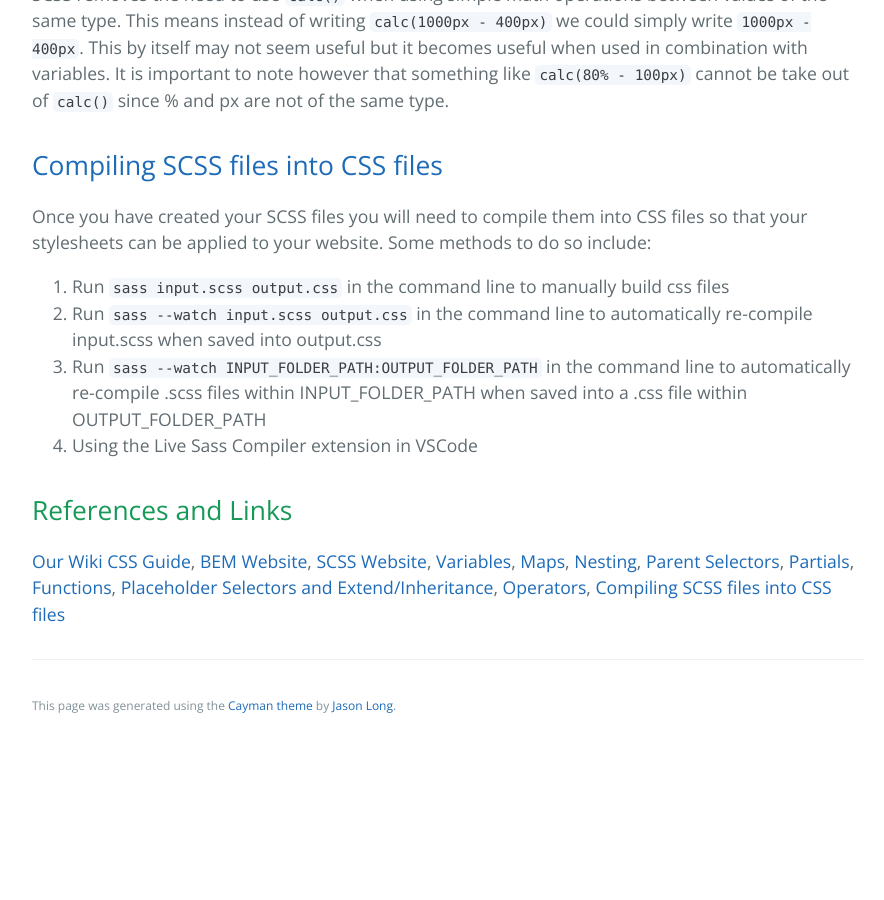
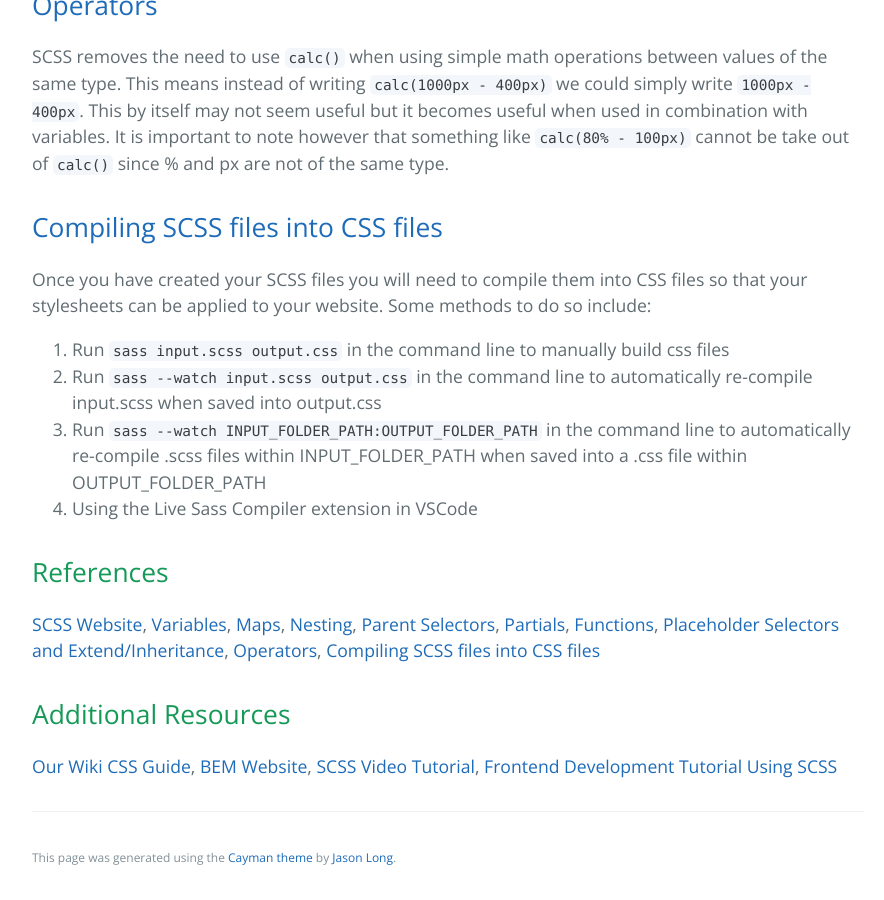
Before and after one commit to learning-software-engineering/learning-software-engineering.github.io, a Jekyll site: the page built from Topics/Tech_Stacks/SCSS.md, in a window 1280 px wide and 900 px high, scrolled down 8149 px. Shown: the whole window, without its empty margins (192-1076 px from the left). Built offline with Jekyll 4.4.1, drawn with Linux system fonts in a browser that asks for light colours; our own code applies the rules of GitHub Pages for plain Markdown files; before the commit the page ends 8897 px from its top, so only the background shows below that.

Commit message:
adding video resources

```diff
--- a/Topics/Tech_Stacks/SCSS.md
+++ b/Topics/Tech_Stacks/SCSS.md
@@ -22,7 +22,9 @@
 
 ### [Compiling files to CSS](#compiling-scss-files-into-css-files)
 
-### [References](#references-and-links)
+### [References](#references-1)
+
+### [Additional Resources](#additional-resources-1)
 
 ## Introduction
 
@@ -315,10 +317,8 @@ Once you have created your SCSS files you will need to compile them into CSS fil
 3. Run `sass --watch INPUT_FOLDER_PATH:OUTPUT_FOLDER_PATH` in the command line to automatically re-compile .scss files within INPUT_FOLDER_PATH when saved into a .css file within OUTPUT_FOLDER_PATH
 4. Using the Live Sass Compiler extension in VSCode
 
-## References and Links
+## References
 
-[Our Wiki CSS Guide](./CSS.md),
-[BEM Website](https://getbem.com/),
 [SCSS Website](https://sass-lang.com/),
 [Variables](https://sass-lang.com/documentation/variables/),
 [Maps](https://sass-lang.com/documentation/values/maps/),
@@ -329,3 +329,10 @@ Once you have created your SCSS files you will need to compile them into CSS fil
 [Placeholder Selectors and Extend/Inheritance](https://sass-lang.com/documentation/at-rules/extend/),
 [Operators](https://sass-lang.com/documentation/operators/),
 [Compiling SCSS files into CSS files](https://sass-lang.com/guide/#preprocessing)
+
+## Additional Resources
+
+[Our Wiki CSS Guide](./CSS.md),
+[BEM Website](https://getbem.com/),
+[SCSS Video Tutorial](https://www.youtube.com/watch?v=_a5j7KoflTs),
+[Frontend Development Tutorial Using SCSS](https://www.youtube.com/watch?v=xV7S8BhIeBo&t=3222s)
```
